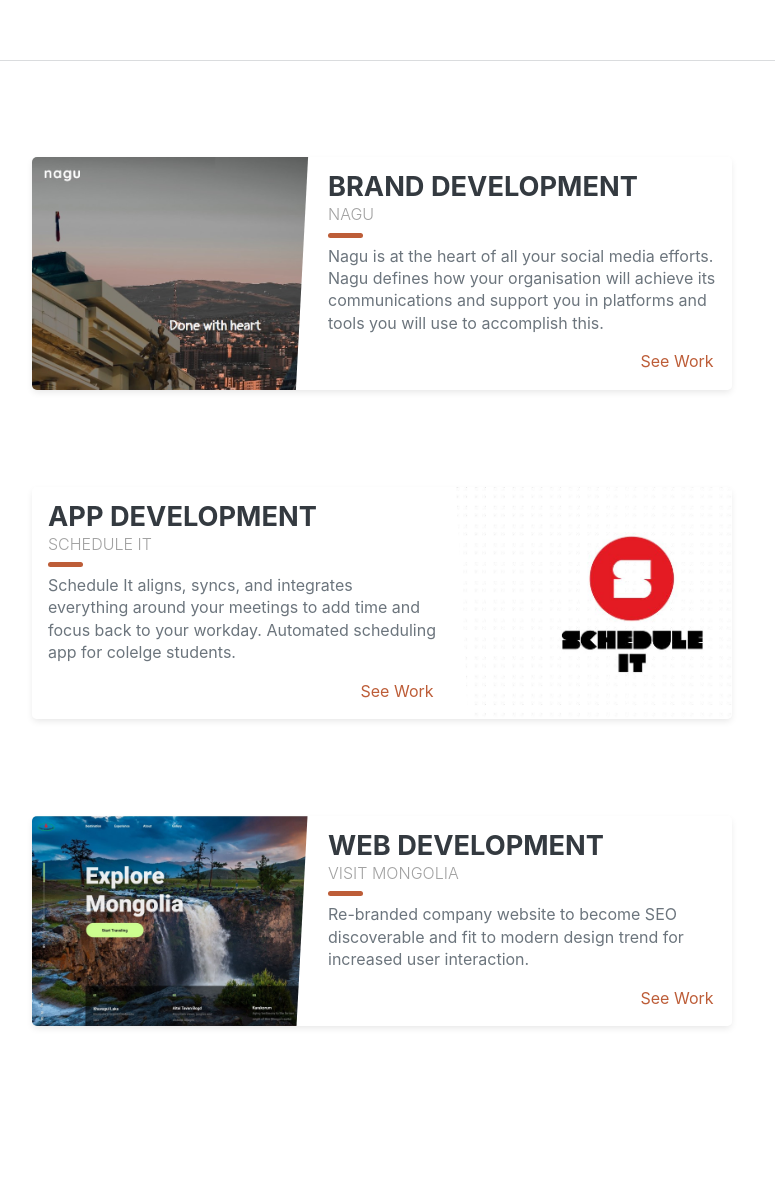
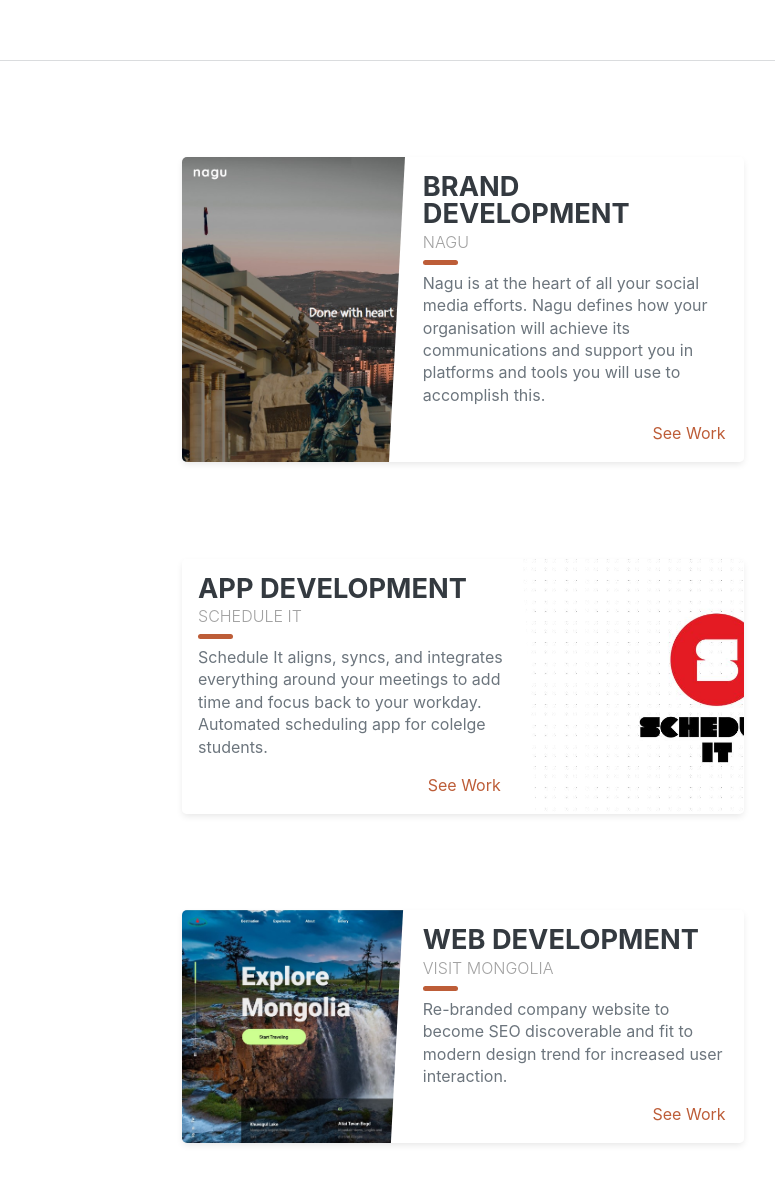
Before and after one commit to anxalivn/PortfolioSite, a plain HTML site: page index.html in a window 1280 px wide. Shown: the part 3302-4486 px from the top of the page, without its empty margins (388-1163 px from the left). Drawn offline with nearby package versions, Linux system fonts and the light colour scheme; a web font is replaced by a local one.

Commit message:
Update index.html

```diff
--- a/index.html
+++ b/index.html
@@ -180,7 +180,7 @@
             <!-- Projects-->
             <section class="resume-section" id="projects">
                 <div class="resume-section-content">
-                    <div class="blog-card">
+                    <div style="margin-left: 250px;" class="blog-card">
                         <div class="meta">
                             <div class="photo" style="background-image: url(img/img-1.jpg)"></div>
                         </div>
@@ -194,9 +194,9 @@
                         </div>
                       </div>
 
-                      <div class="blog-card alt">
+                      <div style="margin-left: 250px;" class="blog-card alt">
                         <div class="meta">
-                          <div class="photo" style="background-image: url(img/img-2.jpg)"></div>
+                          <div class="photo" style="background-image: url(img/img-2.jpg); "></div>
                         </div>
                         <div class="description">
                           <h1>App Development</h1>
@@ -207,7 +207,7 @@
                           </p>
                         </div>
                       </div>
-                       <div class="blog-card">
+                       <div style="margin-left: 250px;" class="blog-card">
                         <div class="meta">
                             <div class="photo" style="background-image: url(img/img-3.JPG)"></div>
                         </div>
```
